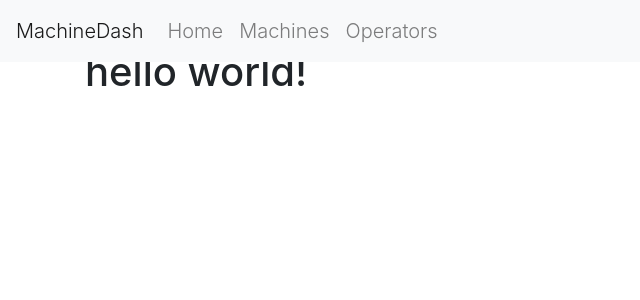
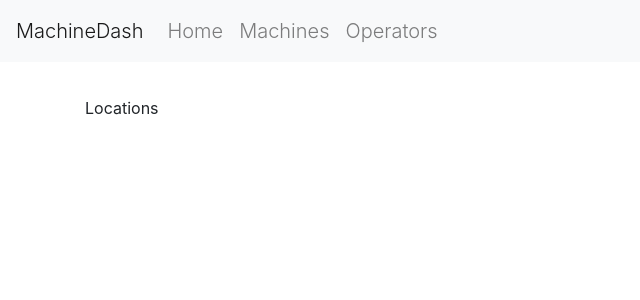
Before and after one commit to wsu-tss/machine_dashboard, a Jekyll site: the page built from index.html, in a window 1280 px wide. Shown: the top 300 px of the page, without its empty margins (0-640 px from the left). Built offline with Jekyll 4.4.1, drawn with Linux system fonts in a browser that asks for light colours; nearby versions of some CDN libraries.

Commit message:
changed layout of index

```diff
--- a/index.html
+++ b/index.html
@@ -2,13 +2,9 @@
 layout: default
 title: Home
 ---
-<!DOCTYPE html>
-<html lang="en" dir="ltr">
-    <head>
-        <meta charset="utf-8">
-        <title>{{ page.title }}</title>
-    </head>
-    <body>
-        <h1>{{ "Hello World!" | downcase }}</h1>
-    </body>
-</html>
+<div class="mt-5">
+    <p>Locations</p>
+</div>
+<div class="mt-2">
+
+</div>
```
